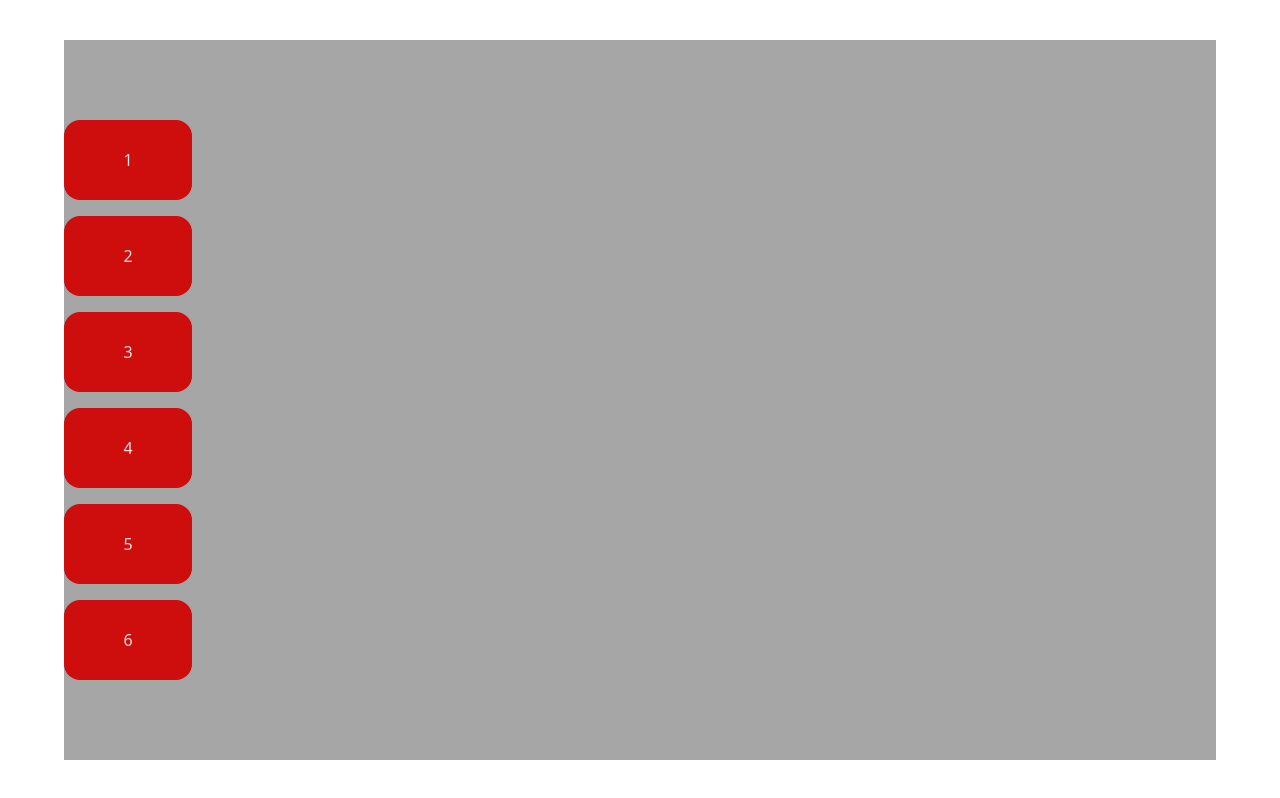
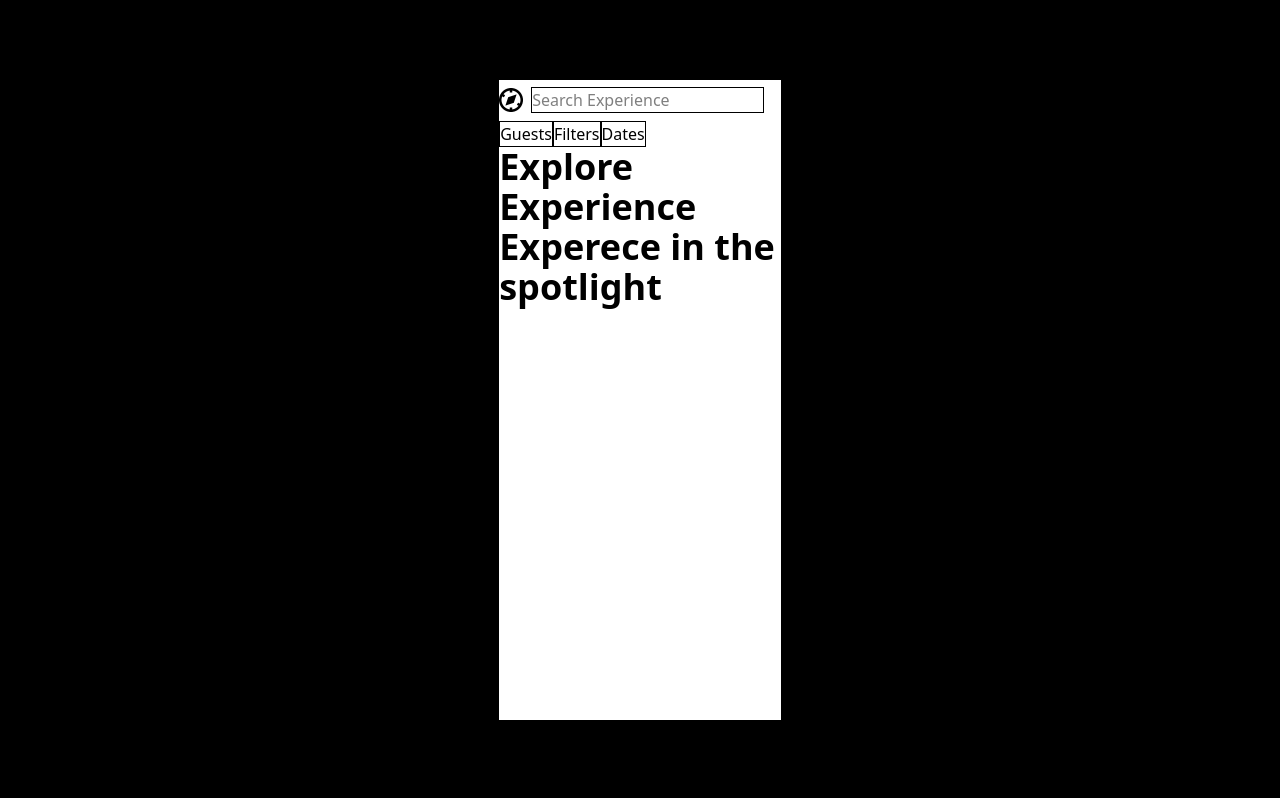
Before and after one commit to BruceStar314/Playground, a React (Vite) app in the folder jsx-zero/: page / in a window 1280 px wide. Built offline with nearby package versions, Linux system fonts and the light colour scheme.

Commit message:
Just Messed around with containers

```diff
--- a/jsx-zero/src/App.jsx
+++ b/jsx-zero/src/App.jsx
@@ -1,8 +1,16 @@
-import Canvas from "./react/Canvas.jsx";
+import NavBar from "./react/NavBar.jsx";
+import ButtonArea from "./react/ButtonArea.jsx";
+import Hero from "./react/Hero.jsx";
+import Footer from "./react/Footer.jsx";
 const App = () => {
     return (
         <div className="flex justify-center items-center h-screen w-screen">
-            <Canvas/>
+            <div className="h-[80vh] w-[22vw] bg-[hsl(0,0%,100%)]">
+                <NavBar/>
+                <ButtonArea/>
+                <Hero/>
+                <Footer/>
+            </div>
         </div>
     )
 }
--- a/jsx-zero/src/CSS/index.css
+++ b/jsx-zero/src/CSS/index.css
@@ -6,7 +6,7 @@
 
   color-scheme: light dark;
   color: rgba(255, 255, 255, 0.87);
-  background-color: #ffffff;
+  background-color: hsl(0, 0%, 0%);
 
   font-synthesis: none;
   text-rendering: optimizeLegibility;
--- /dev/null
+++ b/jsx-zero/src/react/ButtonArea.jsx
@@ -0,0 +1,12 @@
+
+const ButtonArea = () => {
+    return (
+        <div className="flex">
+            <button className="text-[hsl(0,0%,0%)] border border-[hsl(0,10%,0%)]" >Guests</button>
+            <button className="text-[hsl(0,0%,0%)] border border-[hsl(0,10%,0%)]" >Filters</button>
+            <button className="text-[hsl(0,0%,0%)] border border-[hsl(0,10%,0%)]" >Dates</button>
+        </div>
+    )
+}
+
+export default ButtonArea
--- a/jsx-zero/src/react/Canvas.jsx
+++ /dev/null
@@ -1,10 +0,0 @@
-import Containers from "./Containers.jsx";
-const Canvas = () => {
-    return (
-        <div className="flex justify-start items-center h-[90vh] w-[90vw] bg-[hsl(0,0%,65%)]">
-            <Containers/>
-        </div>
-    )
-}
-
-export default Canvas
--- a/jsx-zero/src/react/Containers.jsx
+++ /dev/null
@@ -1,14 +0,0 @@
-const Containers = () => {
-    return (
-        <div className="flex flex-col justify-center items-center gap-[1em]">
-            <div className="flex justify-center items-center h-[10vh] w-[10vw] bg-[hsl(0,88%,43%)] rounded-[1em] gap-[1em] text-[hsl(0,0%,10%) border-[1px solid hsl(0,0%,10%)]">1</div>
-            <div className="flex justify-center items-center h-[10vh] w-[10vw] bg-[hsl(0,88%,43%)] rounded-[1em] gap-[1em] text-[hsl(0,0%,10%) border-[1px solid hsl(0,0%,10%)]">2</div>
-            <div className="flex justify-center items-center h-[10vh] w-[10vw] bg-[hsl(0,88%,43%)] rounded-[1em] gap-[1em] text-[hsl(0,0%,10%) border-[1px solid hsl(0,0%,10%)]">3</div>
-            <div className="flex justify-center items-center h-[10vh] w-[10vw] bg-[hsl(0,88%,43%)] rounded-[1em] gap-[1em] text-[hsl(0,0%,10%) border-[1px solid hsl(0,0%,10%)]">4</div>
-            <div className="flex justify-center items-center h-[10vh] w-[10vw] bg-[hsl(0,88%,43%)] rounded-[1em] gap-[1em] text-[hsl(0,0%,10%) border-[1px solid hsl(0,0%,10%)]">5</div>
-            <div className="flex justify-center items-center h-[10vh] w-[10vw] bg-[hsl(0,88%,43%)] rounded-[1em] gap-[1em] text-[hsl(0,0%,10%) border-[1px solid hsl(0,0%,10%)]">6</div>
-        </div>
-    )
-}
-
-export default Containers
--- /dev/null
+++ b/jsx-zero/src/react/Footer.jsx
@@ -0,0 +1,10 @@
+
+const Footer = () => {
+    return (
+        <div>
+        <h1 className="text-[hsl(0,0%,0%)] text-4xl font-bold">Experece in the spotlight</h1>
+        </div>
+    )
+}
+
+export default Footer
--- /dev/null
+++ b/jsx-zero/src/react/Hero.jsx
@@ -0,0 +1,10 @@
+
+const Hero = () => {
+    return (
+        <div>
+            <h1 className="text-[hsl(0,0%,0%)] text-4xl font-bold">Explore Experience</h1>
+        </div>
+    )
+}
+
+export default Hero
--- /dev/null
+++ b/jsx-zero/src/react/NavBar.jsx
@@ -0,0 +1,14 @@
+
+const NavBar = () => {
+        return (
+            <div>
+                <div className="flex items-center h-[5vh] w-full gap-2">
+                <img src="Images/Logo.png" alt="Logo" />
+                <input type="text" placeholder="Search Experience" className="text-[hsl(0,0%,0%)] border border-[hsl(0,10%,0%)] text-align-center"/>
+                </div>
+                <hr />
+            </div>
+        )
+}
+
+export default NavBar
```
Also changed, not shown: jsx-zero/Images/Logo.png (added).
